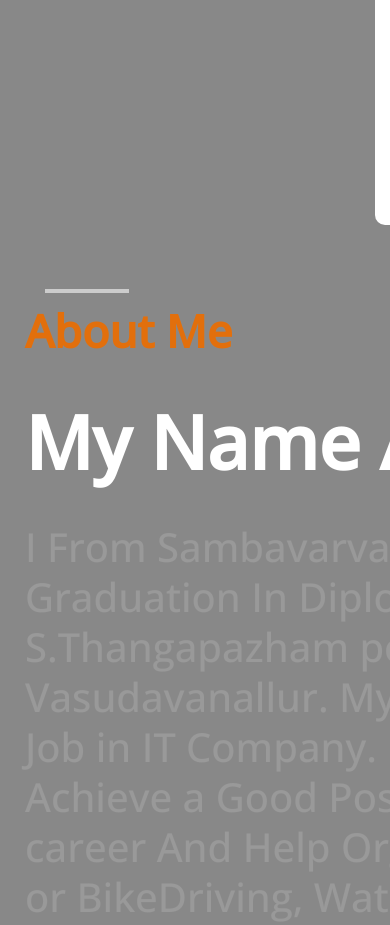
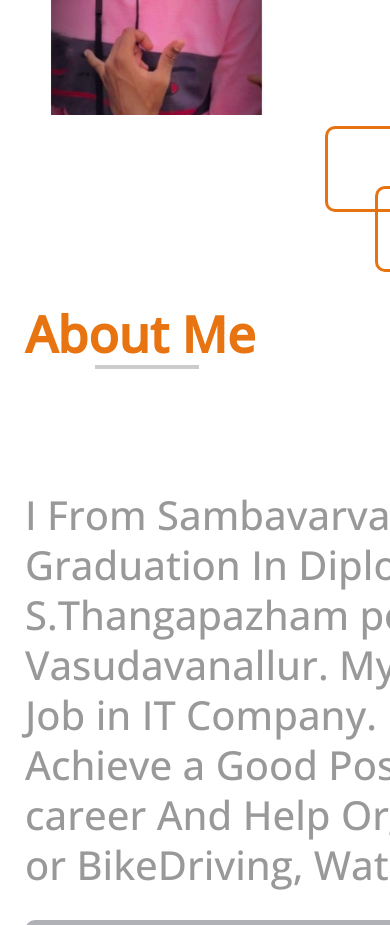
Before and after one commit to kabinesh2713/Myresume, a plain HTML site: page index.html in a window 390 px wide. Shown: the part 1434-2359 px from the top of the page. Drawn offline with nearby package versions, Linux system fonts and the light colour scheme; a web font is replaced by a local one.

Commit message:
Update resume.css

```diff
--- a/resume.css
+++ b/resume.css
@@ -6,13 +6,12 @@
 	}
 	/*====common style start====*/
 	.all-cover{
-	background:linear-gradient(#00000077,#00000076);
 	background-position: center;
 	background-size: cover;
 	background-repeat: no-repeat;
 	}
 	.container{
-	width:1140px;
+	width:1170px;
 	margin:0 auto;
 	padding:0 15px;
 	}
@@ -22,6 +21,7 @@
 	text-align: center;
 	}
 	.sec-title h1{
+	text-decoration:underline;
 	color:#e66e07f5;
 	font-size: 32px;
 	}
@@ -188,7 +188,6 @@
 	display: flex;
 	margin-top: 10px;
 	line-height: 40px;
-
 	}
 	.serviceone p{
 	color:#000;
@@ -210,14 +209,12 @@
 	color:#fff;
 	border-radius: 5px;
 	border:solid 1px;
-
 	}
 	.downbtn a:hover{
 	background:#e66e07f5;
 	border:none;
 	cursor:pointer;
 	}
-
 	/*============= menu start============*/
 	.menusection{
 	padding:80px 0;
@@ -226,7 +223,6 @@
 	display:flex;
 	justify-content:space-between;
 	}
-
 	.menucontent{
 	width:45%;
 	}
@@ -235,6 +231,7 @@
 	}
 	.menucontent h3{
 	color:#e66e07f5;
+	text-decoration:underline;
 	font-size: 28px;
 	}
 	.menucontent h1{
@@ -389,61 +386,13 @@
 
 
 
-
-
-
-
-
-
-
-
-
-
-
-
-
-
-
-
-
-
-
-
-
-
-
-
-
-
-
-
-
-
-
-
-
-
-
-
-
-
-
-
-
-
-
-
-
-
-
-
 	@media (max-width:768px){
 	.all-cover{
 	width:238% !important;
 	}
 	.container{
 	width:100%;
-	margin:0 10px !important
+	margin:0 10px !important;
 	}
 	.sec-title h1{
 	font-size: 40px !important;
@@ -483,7 +432,28 @@
 	/* service start */
 	.flexservice{
 	display:flex;
+	position:relative;
 	flex-wrap: wrap !important;
+	}
+	.flexservice::before{
+	position:absolute;
+	content:"";
+	width:80px;
+	top:820px;
+	left:300px;
+	border:3px solid #e66e07f5;
+	border-radius:10px;
+	height:80px;
+	}
+	.flexservice::after{
+	position:absolute;
+	content:"";
+	width:80px;
+	top:880px;
+	left:350px;
+	border:3px solid #e66e07f5;
+	border-radius:10px;
+	height:80px;
 	}
 	.serviceone{
 	display: flex;
@@ -504,39 +474,44 @@
 	.servicecontent .img-2 {
 	width:40% !important;
 	position: absolute;
-	top:560px !important;
-	left:350px !important;
+	top:450px !important;
+	right:350px !important;
 	bottom: 0px;
 	border-radius: 10px;
 	}
 	.servicecontent2{
 	width:100% !important;
 	margin-top: 400px;
+	position:relative;
+	}
+	.servicecontent2 h2::after{
+	position:absolute;
+	content:"";
+	width:100px;
+	top:115px;
+	left:70px;
+	border:2px solid #ccc;
 	}
 	.servicecontent2 h2{
-	font-size:45px !important;
+	font-size:50px !important;
 	margin-top: 50px !important;
 	}
 	.servicecontent2 h1{
-	font-size:74px !important;
+	font-size:60px !important;
 	margin-top: 30px !important;
 	}
 	.servicepara{
 	font-size:40px !important;
-	line-height: 50px !important;
-	margin-top: 30px !important;
+	line-height:50px !important;
+	margin-top:10px !important;
 	}
-
 	.servicetwo{
-	justify-content: end !important;
-
+	justify-content:end !important;
 	}
 	.downbtn{
 	margin-top: 30px !important;
 	}
-
-
-	/*  menu sec */
+	 /* menu sec */
 	.flexmenu{
 	display:flex;
 	flex-wrap: wrap !important;
@@ -669,5 +644,4 @@
 	margin-top: 50px !important;
 	font-size: 35px !important;
 	}
-
 	}
```
